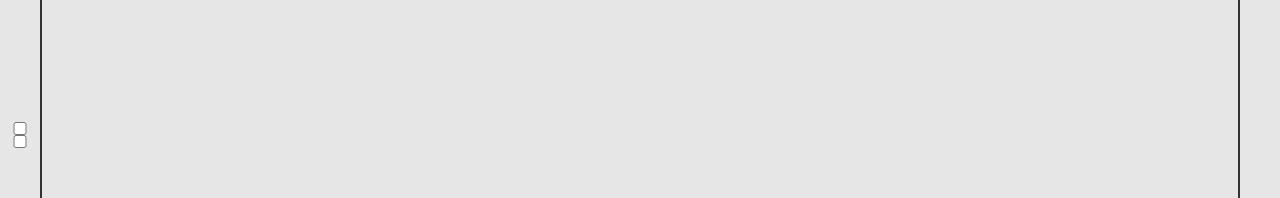
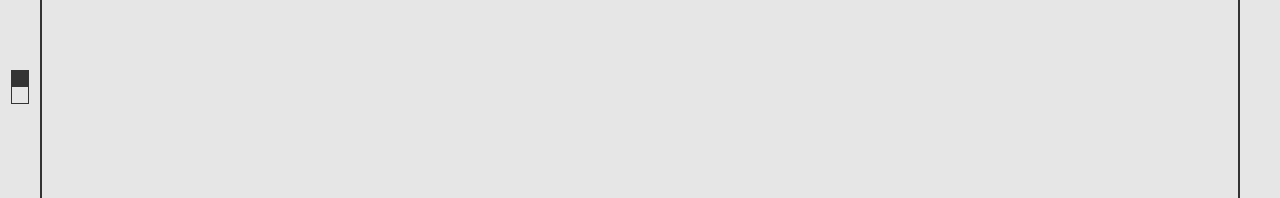
Before and after one commit to Mazbrew/portfolio, a React (Vite) app in the folder frontend/: page / in a window 1280 px wide. Shown: the part 313-511 px from the top of the page. Built offline with nearby package versions, Linux system fonts and the light colour scheme.

Commit message:
added light and dark mode, along with a switch and animations

```diff
--- /dev/null
+++ b/frontend/src/components/LightSwitch.jsx
@@ -0,0 +1,28 @@
+import {useState} from 'react';
+
+import '../styles/LightSwitch.css';
+
+function LightSwitch(props){
+	const [onOff, setOnOff] = useState("on");
+
+	const turnOnOff = ()=> {
+		if(onOff == "on"){
+			setOnOff("off");
+		}else if(onOff == "off"){
+			setOnOff("on");
+		}
+	};
+
+	return(
+		<div id = "lightswitch-container" onClick = {()=>{
+				props.onClick();
+				turnOnOff();
+			}
+		}>
+			<div id = "lightswitch" className = {onOff}>
+			</div>
+		</div>
+	);
+}
+
+export default LightSwitch;
--- a/frontend/src/pages/Aboutme.jsx
+++ b/frontend/src/pages/Aboutme.jsx
@@ -1,4 +1,4 @@
-function Aboutme(){
+function AboutMe(){
 	return(
 		<div>
 			About Me
@@ -6,4 +6,4 @@ function Aboutme(){
 	);
 }
 
-export default Aboutme;
+export default AboutMe;
--- a/frontend/src/pages/App.jsx
+++ b/frontend/src/pages/App.jsx
@@ -1,4 +1,6 @@
 import {useState, useEffect} from 'react';
+
+import LightSwitch from '../components/LightSwitch.jsx';
 
 import '../styles/App.css';
 import '../styles/Themes.css';
@@ -6,24 +8,32 @@ import '../styles/Themes.css';
 function App(){
 	const [theme, setTheme] = useState("light-mode");
 
-	const updateTheme = () => {
-		if(theme == "light-mode"){
-			setTheme("dark-mode");
-		}else if(theme == "dark-mode"){
-			setTheme("light-mode");
-		}
+	const setLight = () => {
+		setTheme("light-mode");
+	}
+
+	const setDark = () => {
+		setTheme("dark-mode");
+	}
+
+	let themeSwap = null;
+
+	if(theme == "light-mode"){
+		themeSwap = setDark;
+	}else if(theme == "dark-mode"){
+		themeSwap = setLight;
 	}
 
 	return(
 		<div>
 			<div id = "app-container" className = {theme}>
+				<div id = "theme-selector-container">
+					<LightSwitch onClick = {themeSwap}/>
+				</div>
+
 				<div id = "page-container">
 
 				</div>
-			</div>
-			<div id = "theme-selector-container">
-				<input id = "light" type = "checkbox" onClick = {updateTheme} />
-				<input id = "dark" type="checkbox" onClick = {updateTheme} />
 			</div>
 		</div>
 	);
--- a/frontend/src/styles/App.css
+++ b/frontend/src/styles/App.css
@@ -22,13 +22,14 @@
 
 #theme-selector-container{
 	padding: 6vh 0 6vh 0;
+	box-sizing: border-box;
 	width: 5vh;
 	height: 100vh;
 	position: fixed;
 	display: flex;
 	flex-direction: column;
 	justify-content: center;
-	align-items: bottom;
+	align-items: center;
 	top: 0;
 	left: 0;
 	z-index: 1;
--- /dev/null
+++ b/frontend/src/styles/LightSwitch.css
@@ -0,0 +1,46 @@
+#lightswitch-container{
+	width: 2vh;
+	height: 4vh;
+	display: flex;
+	justify-content: center;
+	border-style: solid;
+	border-width: 1px;
+}
+
+#lightswitch{
+	width: 2vh;
+	height: 2vh;
+	box-shadow: 200px 200px 400px 200px inset;
+	-webkit-box-shadow: 200px 200px 400px 200px inset;
+	-moz-box-shadow: 200px 200px 400px 200px inset;
+}
+
+.on{
+	transform: translateY(0);
+	animation-name: on;
+	animation-duration: 0.3s;
+}
+
+.off{
+	transform: translateY(2vh);
+	animation-name: off;
+	animation-duration: 0.3s;
+}
+
+@keyframes off{
+	0%{
+		transform: translateY(0);
+	}
+	100%{
+		transform: translateY(2vh)
+	}
+}
+
+@keyframes on{
+	0%{
+		transform: translateY(2vh);
+	}
+	100%{
+		transform: translateY(0);
+	}
+}
--- a/frontend/src/styles/Themes.css
+++ b/frontend/src/styles/Themes.css
@@ -1,9 +1,59 @@
 .dark-mode{
 	background-color: #191919;
 	color: #cccccc;
+	animation-name: light-to-dark;
+	animation-duration: 0.3s;
 }
 
 .light-mode{
 	background-color: #e6e6e6;
 	color: #333333;
+	animation-name: dark-to-light;
+	animation-duration: 0.5s;
 }
+
+@keyframes light-to-dark{
+	0%{
+		background-color: #e6e6e6;
+		color: #333333;
+	}
+	50%{
+		background-color: #333333;
+		color: #333333;
+	}
+	51%{
+		background-color: #191919;
+		color: #333333;
+	}
+	75%{
+		background-color: #191919;
+		color: #191919;
+	}
+	100%{
+		background-color: #191919;
+		color: #cccccc;
+	}
+}
+
+@keyframes dark-to-light{
+	0%{
+		background-color: #191919;
+		color: #cccccc;
+	}
+	50%{
+		background-color: #191919;
+		color: #191919;
+	}
+	51%{
+		background-color: #e6e6e6;
+		color: #333333;
+	}
+	75%{
+		background-color: #191919;
+		color: #333333;
+	}
+	100%{
+		background-color: #e6e6e6;
+		color: #333333;
+	}
+}
```
